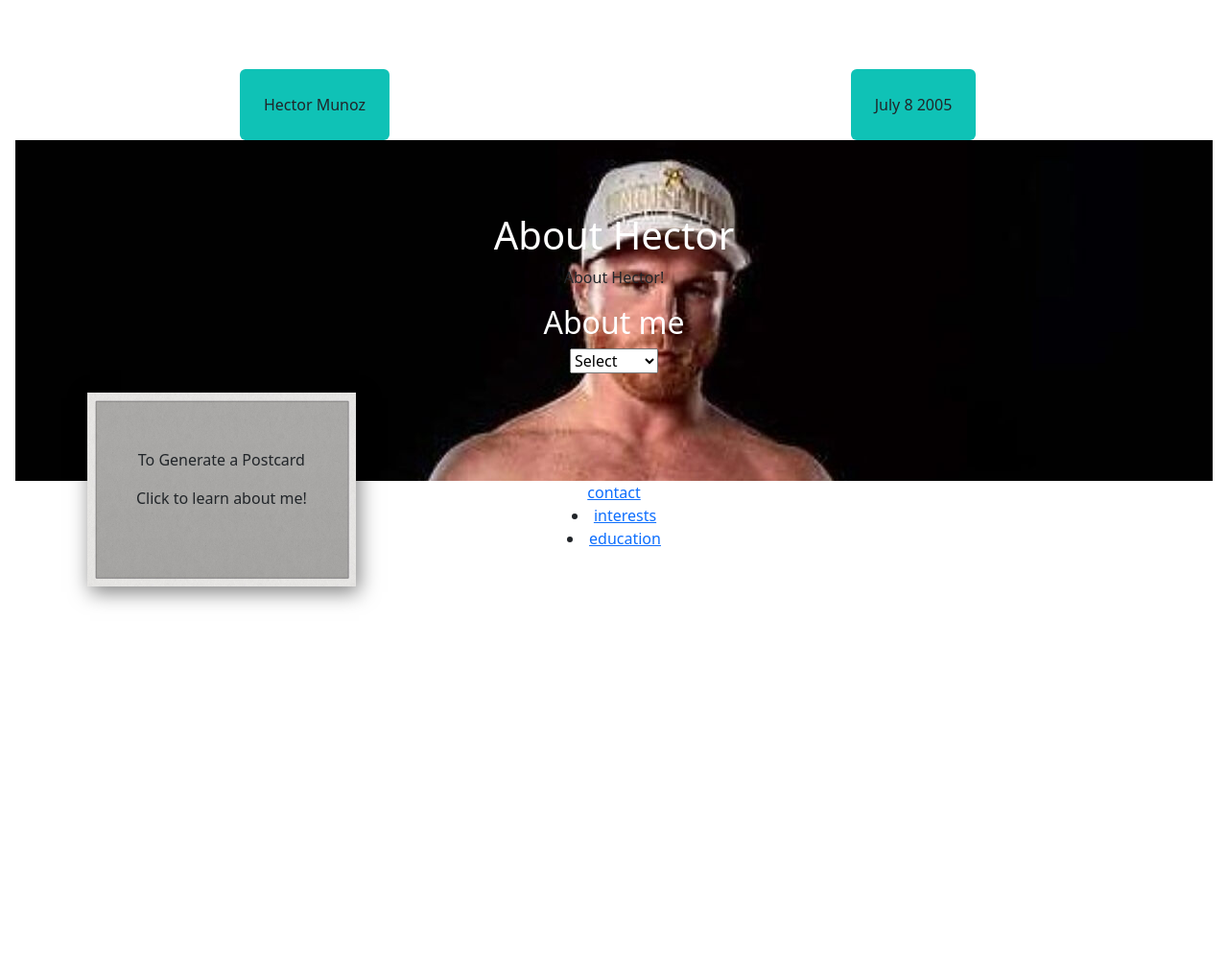
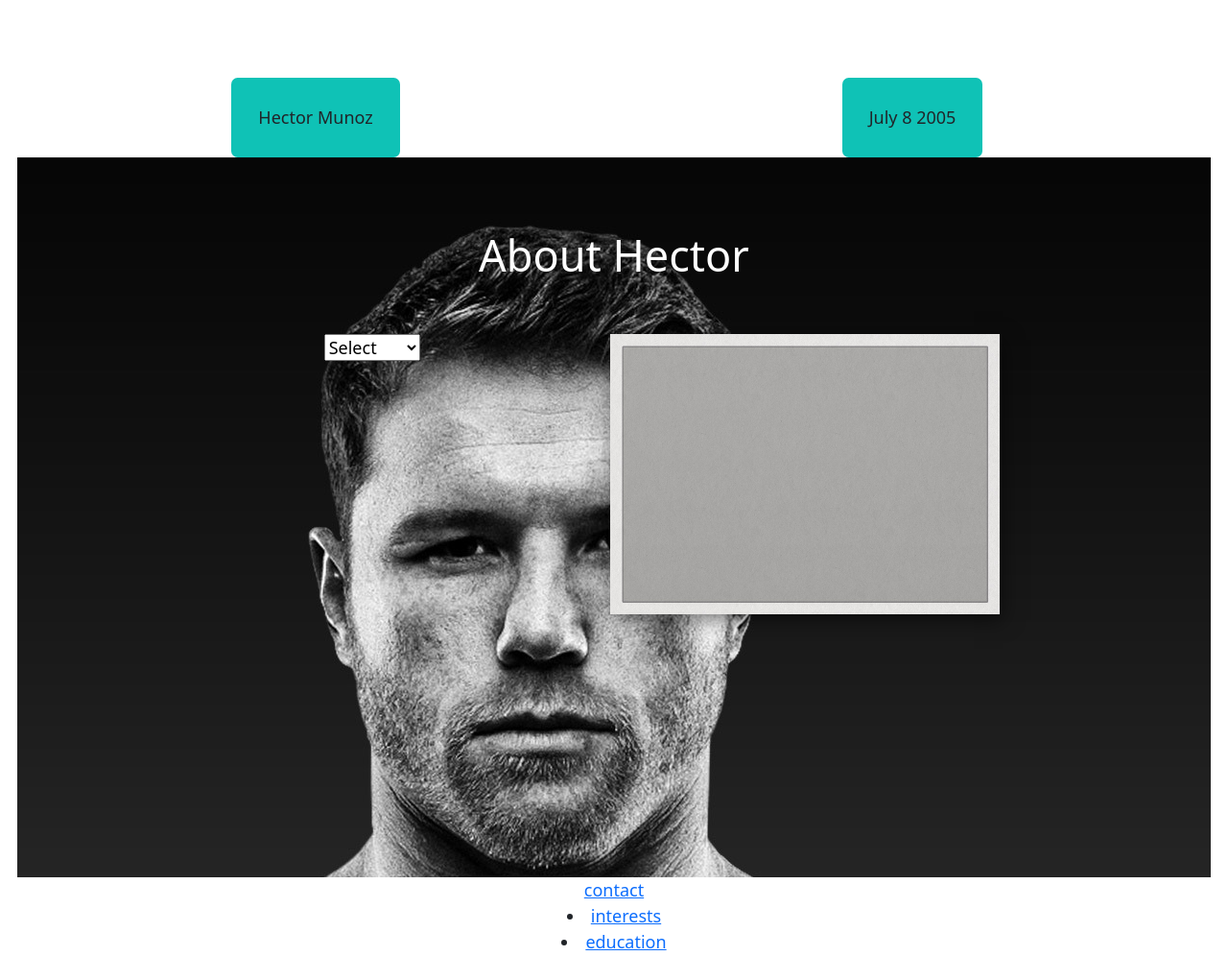
Before and after one commit to HectorM12/Portfolio-1, a plain HTML site: page index.html in a window 1280 px wide. Shown: the whole page at 96% size. Before the commit the page ends 800 px from the top, so only its background shows below. Drawn offline with nearby package versions, Linux system fonts and the light colour scheme.

Commit message:
Changed a lot of things, made it look better and made it so when you go on the other HTML pages that you can get back to the index.html and all the other HTML pages

```diff
--- a/index.html
+++ b/index.html
@@ -4,7 +4,7 @@
 <head>
   <meta charset="utf-8">
   <meta name="viewport" content="width=device-width, initial-scale=1">
-  <title>New portfolio</title>
+  <title>Portfolio</title>
   <link href="https://cdn.jsdelivr.net/npm/bootstrap@5.2.2/dist/css/bootstrap.min.css" rel="stylesheet"
     integrity="sha384-Zenh87qX5JnK2Jl0vWa8Ck2rdkQ2Bzep5IDxbcnCeuOxjzrPF/et3URy9Bv1WTRi" crossorigin="anonymous">
   <link href="style.css" rel="stylesheet" type="text/css" />
@@ -21,12 +21,10 @@
       <div class="outer-wrapper">
         <div class="content-wrapper">
           <header>
-            <h1>About Hector</h1>
-            <p class="subtitle">About Hector!</p>
+            <h1 style="height: 100px;">About Hector</h1>
           </header>
           <main role="main">
             <div class="first step">
-              <h2>About me</h2>
               <select name="About me" id="About me" onchange="myFunction()">
                 <option selected disabled value="empty-state">Select</option>
                 <option value="sp">Sport</option>
@@ -37,8 +35,8 @@
             </div>
             <div class="second step">
               <div id="postcard">
-                <p id="Hector's">To Generate a Postcard</p>
-                <p id="Hector">Click to learn about me!</p>
+                <p id="Hector's"></p>
+                <p id="Hector"></p>
               </div>
             </div>
           </main>
@@ -48,11 +46,11 @@
       </li>
       <li>
         <span class="name"><a href="interests.html" a>interests</span>
-        </li>
+      </li>
       <li>
         <span class="name"><a href="education.html" a>education</span>
-        </div>
     </div>
+  </div>
   </div>
   </main>
   </div>
--- a/script.js
+++ b/script.js
@@ -1,8 +1,8 @@
-function myFunction(){
+function myFunction() {
   var x = document.getElementById("About me");
   var i = x.selectedIndex;
   var b = x.value;
-  document.getElementById("Hector").innerHTML = x.options[i].text;
-  document.getElementById("Hector's").innerHTML = "Hector's"
-  document.getElementById("postcard").style.backgroundImage = "url('img/"+ b +"@2x.jpg"
+  document.getElementById("Hector").innerHTML;
+  document.getElementById("Hector's").innerHTML;
+  document.getElementById("postcard").style.backgroundImage = "url('img/" + b + "@2x.jpg"
 }
--- a/style.css
+++ b/style.css
@@ -32,8 +32,11 @@ select {
   margin-bottom: 1.22rem;
 }
 .outer-wrapper {
- background-image: url("img/Canelo.jpg");
+ background-image: url("img/Canelo1.jpg");
   padding: 6%;
+  height: 750px;
+  width: 100%;
+  object-fit: contain;
   padding-bottom: 92px;
   text-align: center;
 }
@@ -45,10 +48,13 @@ select {
   background-size: cover;
   box-shadow: 3px 6px 20px 0 rgba(0, 0, 0, 0.5);
   padding-top: 58px;
+  justify-content: center;
+}
 #postcard {
     width: 406px;
     height: 292px;
     padding-top: 88px;
+  justify-content: center;
   }
   #state-heading {
   font-family: "Oswald", sans-serif;
```
Also changed, not shown: contact.html (+7 -1 lines), education.html (+13 -6 lines), interests.html (+11 -5 lines), img/Canelo1.jpg (added).
